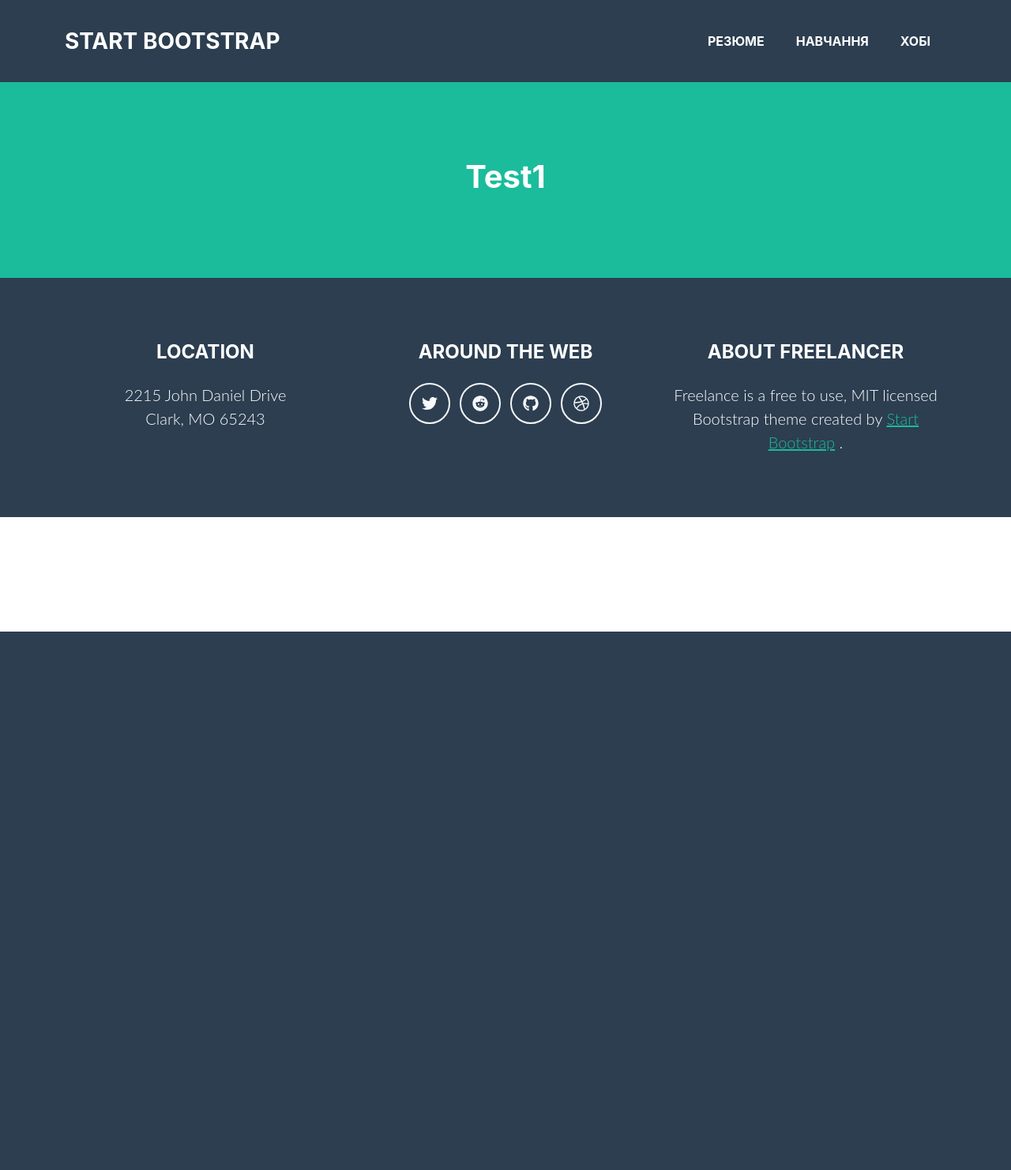
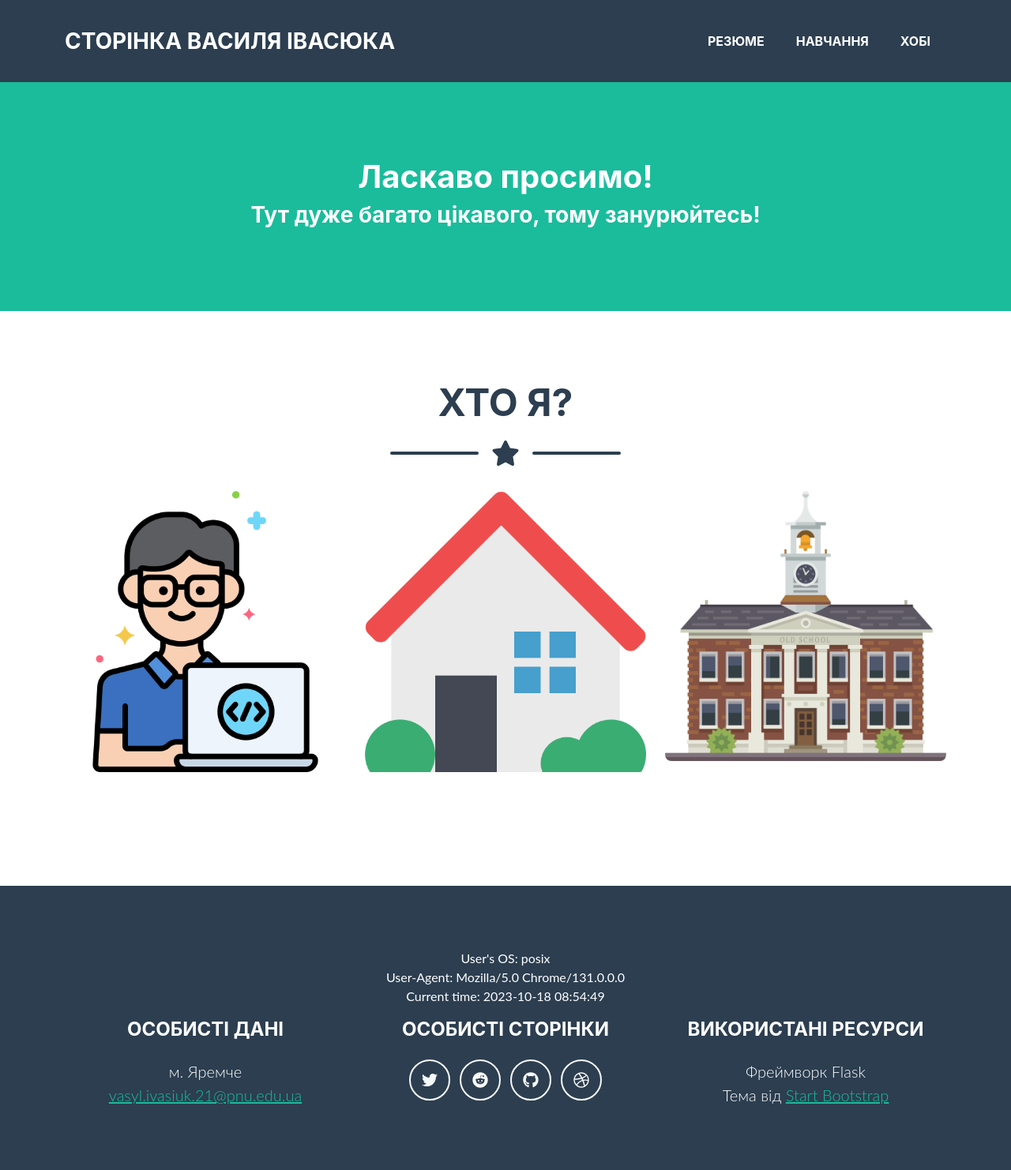
Before and after one commit to vjwua/WebDevPython, a Flask app: page / in a window 1280 px wide. Shown: the whole page at 79% size. Before the commit the page ends 800 px from the top, so only its background shows below. Run offline with Flask 3, Linux system fonts and the light colour scheme; some libraries are stand-ins or nearby versions.

Commit message:
Lab 3, Added user_data, done Homepage

```diff
--- a/lab3/app.py
+++ b/lab3/app.py
@@ -1,24 +1,44 @@
-from flask import Flask, render_template, redirect, url_for
+from flask import Flask, render_template, request, redirect, url_for
+import os
+from _datetime import datetime
+
 app = Flask(__name__)
+
+def get_user_info():
+    user_os = os.name
+    user_agent = request.headers.get('User-Agent')
+    current_time = datetime.now().strftime('%Y-%m-%d %H:%M:%S')
+    return user_os, user_agent, current_time
+
+@app.route('/base')
+def index():
+    user_os, user_agent, current_time = get_user_info()
+    return render_template('base.html', user_os=user_os, user_agent=user_agent, current_time=current_time)
+
+@app.route('/home')
 @app.route('/')
-def index():
-    return render_template('base.html')
+def home():
+    user_os, user_agent, current_time = get_user_info()
+    return render_template('home.html', user_os=user_os, user_agent=user_agent, current_time=current_time)
 
 @app.route('/cv')
 def cv():
-    return render_template('cv.html')
+    user_os, user_agent, current_time = get_user_info()
+    return render_template('cv.html', user_os=user_os, user_agent=user_agent, current_time=current_time)
 
 @app.route('/edu')
 def edu():
-    return render_template('edu.html')
+    user_os, user_agent, current_time = get_user_info()
+    return render_template('edu.html', user_os=user_os, user_agent=user_agent, current_time=current_time)
 
 @app.route('/hobbies')
 def hobbies():
-    return render_template('hobbies.html')
-
-if __name__ == '__main__':
-    app.run(debug=True)
+    user_os, user_agent, current_time = get_user_info()
+    return render_template('hobbies.html', user_os=user_os, user_agent=user_agent, current_time=current_time)
 
 @app.route("/main")
 def main():
     return redirect(url_for("base"))
+
+if __name__ == '__main__':
+    app.run(debug=True)
--- a/lab3/templates/base.html
+++ b/lab3/templates/base.html
@@ -7,15 +7,16 @@
     <title>{% block title %} Base {% endblock %}</title>
     <link rel="stylesheet" type="text/css" href={{ url_for('static', filename='css/styles.css') }}>
     <script src={{ url_for('static', filename='js/scripts.js') }}></script>
+    <script src="https://cdn.jsdelivr.net/npm/bootstrap@5.2.3/dist/js/bootstrap.bundle.min.js"></script>
     <script src="https://use.fontawesome.com/releases/v6.3.0/js/all.js" crossorigin="anonymous"></script>
     {% block extra_scripts %}{% endblock %}
 </head>
 <body>
     <nav class="navbar navbar-expand-lg bg-secondary text-uppercase fixed-top" id="mainNav">
         <div class="container">
-            <a class="navbar-brand" href="{{url_for("index")}}">Start Bootstrap</a>
+            <a class="navbar-brand" href="{{url_for("home")}}">Сторінка Василя Івасюка</a>
             <button class="navbar-toggler text-uppercase font-weight-bold bg-primary text-white rounded" type="button" data-bs-toggle="collapse" data-bs-target="#navbarResponsive" aria-controls="navbarResponsive" aria-expanded="false" aria-label="Toggle navigation">
-                Menu
+                Меню
                 <i class="fas fa-bars"></i>
             </button>
             <div class="collapse navbar-collapse" id="navbarResponsive">
@@ -29,40 +30,40 @@
     </nav>
 
     {% block body %}
-    <header class="masthead bg-primary text-white text-center">
-        <div class="container d-flex align-items-center flex-column">
-            <h1>Test1</h1>
-        </div>
-    </header>
     {% endblock %}
 
     <footer class="footer text-center">
         <div class="container">
             <div class="row">
+                <p>User's OS: {{ user_os }} <br>
+                    User-Agent: {{ user_agent }} <br>
+                    Current time: {{ current_time }} <br>
+                </p>
+            </div>
+            <div class="row">
                 <!-- Footer Location-->
                 <div class="col-lg-4 mb-5 mb-lg-0">
-                    <h4 class="text-uppercase mb-4">Location</h4>
+                    <h4 class="text-uppercase mb-4">Особисті дані</h4>
                     <p class="lead mb-0">
-                        2215 John Daniel Drive
+                        м. Яремче
                         <br />
-                        Clark, MO 65243
+                        <a href=mailto:vasyl.ivasiuk.21@pnu.edu.ua>vasyl.ivasiuk.21@pnu.edu.ua</a>
                     </p>
                 </div>
                 <!-- Footer Social Icons-->
                 <div class="col-lg-4 mb-5 mb-lg-0">
-                    <h4 class="text-uppercase mb-4">Around the Web</h4>
-                    <a class="btn btn-outline-light btn-social mx-1" href="#!"><i class="fab fa-fw fa-twitter"></i></a>
-                    <a class="btn btn-outline-light btn-social mx-1" href="#!"><i class="fab fa-fw fa-reddit"></i></a>
-                    <a class="btn btn-outline-light btn-social mx-1" href="#!"><i class="fab fa-fw fa-github"></i></a>
-                    <a class="btn btn-outline-light btn-social mx-1" href="#!"><i class="fab fa-fw fa-dribbble"></i></a>
+                    <h4 class="text-uppercase mb-4">Особисті сторінки</h4>
+                    <a class="btn btn-outline-light btn-social mx-1" href="https://twitter.com/vjwmaps"><i class="fab fa-fw fa-twitter"></i></a>
+                    <a class="btn btn-outline-light btn-social mx-1" href="https://reddit.com/u/vjwua/"><i class="fab fa-fw fa-reddit"></i></a>
+                    <a class="btn btn-outline-light btn-social mx-1" href="https://github.com/vjwua"><i class="fab fa-fw fa-github"></i></a>
+                    <a class="btn btn-outline-light btn-social mx-1" href="http://ivasiuk.infinityfreeapp.com/"><i class="fab fa-fw fa-dribbble"></i></a>
                 </div>
                 <!-- Footer About Text-->
                 <div class="col-lg-4">
-                    <h4 class="text-uppercase mb-4">About Freelancer</h4>
+                    <h4 class="text-uppercase mb-4">Використані ресурси</h4>
                     <p class="lead mb-0">
-                        Freelance is a free to use, MIT licensed Bootstrap theme created by
-                        <a href="http://startbootstrap.com">Start Bootstrap</a>
-                        .
+                        Фреймворк Flask <br>
+                        Тема від <a href="http://startbootstrap.com">Start Bootstrap</a>
                     </p>
                 </div>
             </div>
--- /dev/null
+++ b/lab3/templates/home.html
@@ -0,0 +1,150 @@
+{% extends 'base.html' %}
+
+{% block title %} Домашня {% endblock %}
+
+{% block body %}
+<header class="masthead bg-primary text-white text-center">
+    <div class="container d-flex align-items-center flex-column">
+        <h1>Ласкаво просимо!</h1>
+        <h3>Тут дуже багато цікавого, тому занурюйтесь!</h3>
+    </div>
+</header>
+<section class="page-section portfolio" id="portfolio">
+    <div class="container">
+        <!-- Portfolio Section Heading-->
+        <h2 class="page-section-heading text-center text-uppercase text-secondary mb-0">Хто я?</h2>
+        <!-- Icon Divider-->
+        <div class="divider-custom">
+            <div class="divider-custom-line"></div>
+            <div class="divider-custom-icon"><i class="fas fa-star"></i></div>
+            <div class="divider-custom-line"></div>
+        </div>
+        <!-- Portfolio Grid Items-->
+        <div class="row justify-content-center">
+            <!-- Portfolio Item 1-->
+            <div class="col-md-6 col-lg-4 mb-5">
+                <div class="portfolio-item mx-auto" data-bs-toggle="modal" data-bs-target="#portfolioModal1">
+                    <div class="portfolio-item-caption d-flex align-items-center justify-content-center h-100 w-100">
+                        <div class="portfolio-item-caption-content text-center text-white"><i class="fas fa-plus fa-3x"></i></div>
+                    </div>
+                    <img class="img-fluid" src="{{ url_for('static', filename='images/programmer.png') }}" alt="..." />
+                </div>
+            </div>
+            <!-- Portfolio Item 2-->
+            <div class="col-md-6 col-lg-4 mb-5">
+                <div class="portfolio-item mx-auto" data-bs-toggle="modal" data-bs-target="#portfolioModal2">
+                    <div class="portfolio-item-caption d-flex align-items-center justify-content-center h-100 w-100">
+                        <div class="portfolio-item-caption-content text-center text-white"><i class="fas fa-plus fa-3x"></i></div>
+                    </div>
+                    <img class="img-fluid" src="{{ url_for('static', filename='images/house.png') }}" alt="..." />
+                </div>
+            </div>
+            <!-- Portfolio Item 3-->
+            <div class="col-md-6 col-lg-4 mb-5">
+                <div class="portfolio-item mx-auto" data-bs-toggle="modal" data-bs-target="#portfolioModal3">
+                    <div class="portfolio-item-caption d-flex align-items-center justify-content-center h-100 w-100">
+                        <div class="portfolio-item-caption-content text-center text-white"><i class="fas fa-plus fa-3x"></i></div>
+                    </div>
+                    <img class="img-fluid" src="{{ url_for('static', filename='images/education.png') }}" alt="..." />
+                </div>
+            </div>
+            <!-- Portfolio Modals-->
+        <!-- Portfolio Modal 1-->
+        <div class="portfolio-modal modal fade" id="portfolioModal1" tabindex="-1" aria-labelledby="portfolioModal1" aria-hidden="true">
+            <div class="modal-dialog modal-xl">
+                <div class="modal-content">
+                    <div class="modal-header border-0"><button class="btn-close" type="button" data-bs-dismiss="modal" aria-label="Close"></button></div>
+                    <div class="modal-body text-center pb-5">
+                        <div class="container">
+                            <div class="row justify-content-center">
+                                <div class="col-lg-8">
+                                    <!-- Portfolio Modal - Title-->
+                                    <h2 class="portfolio-modal-title text-secondary text-uppercase mb-0">Чому я програміст?</h2>
+                                    <!-- Icon Divider-->
+                                    <div class="divider-custom">
+                                        <div class="divider-custom-line"></div>
+                                        <div class="divider-custom-icon"><i class="fas fa-star"></i></div>
+                                        <div class="divider-custom-line"></div>
+                                    </div>
+                                    <!-- Portfolio Modal - Image-->
+                                    <img class="img-fluid rounded mb-5" src="{{ url_for('static', filename='images/programmer.png') }}" alt="..." />
+                                    <!-- Portfolio Modal - Text-->
+                                    <p class="mb-4">Мене звати Василь, мені майже 20, і я почав кодити нещодавно. Я почав цікавитися компʼютерами з дитинства, потім почав серфити в Інтернеті, де знайшов багато цікавого. Коли настав час обирати спеціальність, я обрав програмування. Не тільки тому що це прибуткова робота, а й здатність робити речі легшими та результативнішими. Я надіюсь, що зможу добитися свого сам.</p>
+                                    <button class="btn btn-primary" data-bs-dismiss="modal">
+                                        <i class="fas fa-xmark fa-fw"></i>
+                                        Закрити вікно
+                                    </button>
+                                </div>
+                            </div>
+                        </div>
+                    </div>
+                </div>
+            </div>
+        </div>
+        <!-- Portfolio Modal 2-->
+        <div class="portfolio-modal modal fade" id="portfolioModal2" tabindex="-1" aria-labelledby="portfolioModal2" aria-hidden="true">
+            <div class="modal-dialog modal-xl">
+                <div class="modal-content">
+                    <div class="modal-header border-0"><button class="btn-close" type="button" data-bs-dismiss="modal" aria-label="Close"></button></div>
+                    <div class="modal-body text-center pb-5">
+                        <div class="container">
+                            <div class="row justify-content-center">
+                                <div class="col-lg-8">
+                                    <!-- Portfolio Modal - Title-->
+                                    <h2 class="portfolio-modal-title text-secondary text-uppercase mb-0">Де живеш?</h2>
+                                    <!-- Icon Divider-->
+                                    <div class="divider-custom">
+                                        <div class="divider-custom-line"></div>
+                                        <div class="divider-custom-icon"><i class="fas fa-star"></i></div>
+                                        <div class="divider-custom-line"></div>
+                                    </div>
+                                    <!-- Portfolio Modal - Image-->
+                                    <img class="img-fluid rounded mb-5" src="{{ url_for('static', filename='images/house.png') }}" alt="..." />
+                                    <!-- Portfolio Modal - Text-->
+                                    <p class="mb-4">Я живу в прекрасному місті-курорті Яремче. Воно славнозвісне горами, водоспадами, памʼятниками. За рогом - Буковель. А ще, кажуть, невдовзі відкриється McDonalds! Не життя, а казка. Я живу в передмісті, працюю на господарстві, витрачаю багато сил влітку, щоб можна було почуватися затишно цілий рік.</p>
+                                    <button class="btn btn-primary" data-bs-dismiss="modal">
+                                        <i class="fas fa-xmark fa-fw"></i>
+                                        Закрити вікно
+                                    </button>
+                                </div>
+                            </div>
+                        </div>
+                    </div>
+                </div>
+            </div>
+        </div>
+        <!-- Portfolio Modal 3-->
+        <div class="portfolio-modal modal fade" id="portfolioModal3" tabindex="-1" aria-labelledby="portfolioModal3" aria-hidden="true">
+            <div class="modal-dialog modal-xl">
+                <div class="modal-content">
+                    <div class="modal-header border-0"><button class="btn-close" type="button" data-bs-dismiss="modal" aria-label="Close"></button></div>
+                    <div class="modal-body text-center pb-5">
+                        <div class="container">
+                            <div class="row justify-content-center">
+                                <div class="col-lg-8">
+                                    <!-- Portfolio Modal - Title-->
+                                    <h2 class="portfolio-modal-title text-secondary text-uppercase mb-0">Як навчаєшся?</h2>
+                                    <!-- Icon Divider-->
+                                    <div class="divider-custom">
+                                        <div class="divider-custom-line"></div>
+                                        <div class="divider-custom-icon"><i class="fas fa-star"></i></div>
+                                        <div class="divider-custom-line"></div>
+                                    </div>
+                                    <!-- Portfolio Modal - Image-->
+                                    <img class="img-fluid rounded mb-5" src="{{ url_for('static', filename='images/education.png') }}" alt="..." />
+                                    <!-- Portfolio Modal - Text-->
+                                    <p class="mb-4">Ніби все добре. :) За три курси в ПНУ я навчився стільки всього і стільки всього призабув. Я вчив такі мови програмування як C++, Java, Python, PHP, JS. Я пізнавав основи HTML, QT, OpenGL, вищої математики. У мене - приємна група і цікаві однокурсники. А цього року зʼявилась можливість обрати вибіркові дисципліни - чим я і скористався.</p>
+                                    <button class="btn btn-primary" data-bs-dismiss="modal">
+                                        <i class="fas fa-xmark fa-fw"></i>
+                                        Закрити вікно
+                                    </button>
+                                </div>
+                            </div>
+                        </div>
+                    </div>
+                </div>
+            </div>
+        </div>
+    </div>
+</section>
+{% endblock %}
```
Also changed, not shown: lab3/static/images/education.png (added), lab3/static/images/house.png (added), lab3/static/images/programmer.png (added).
